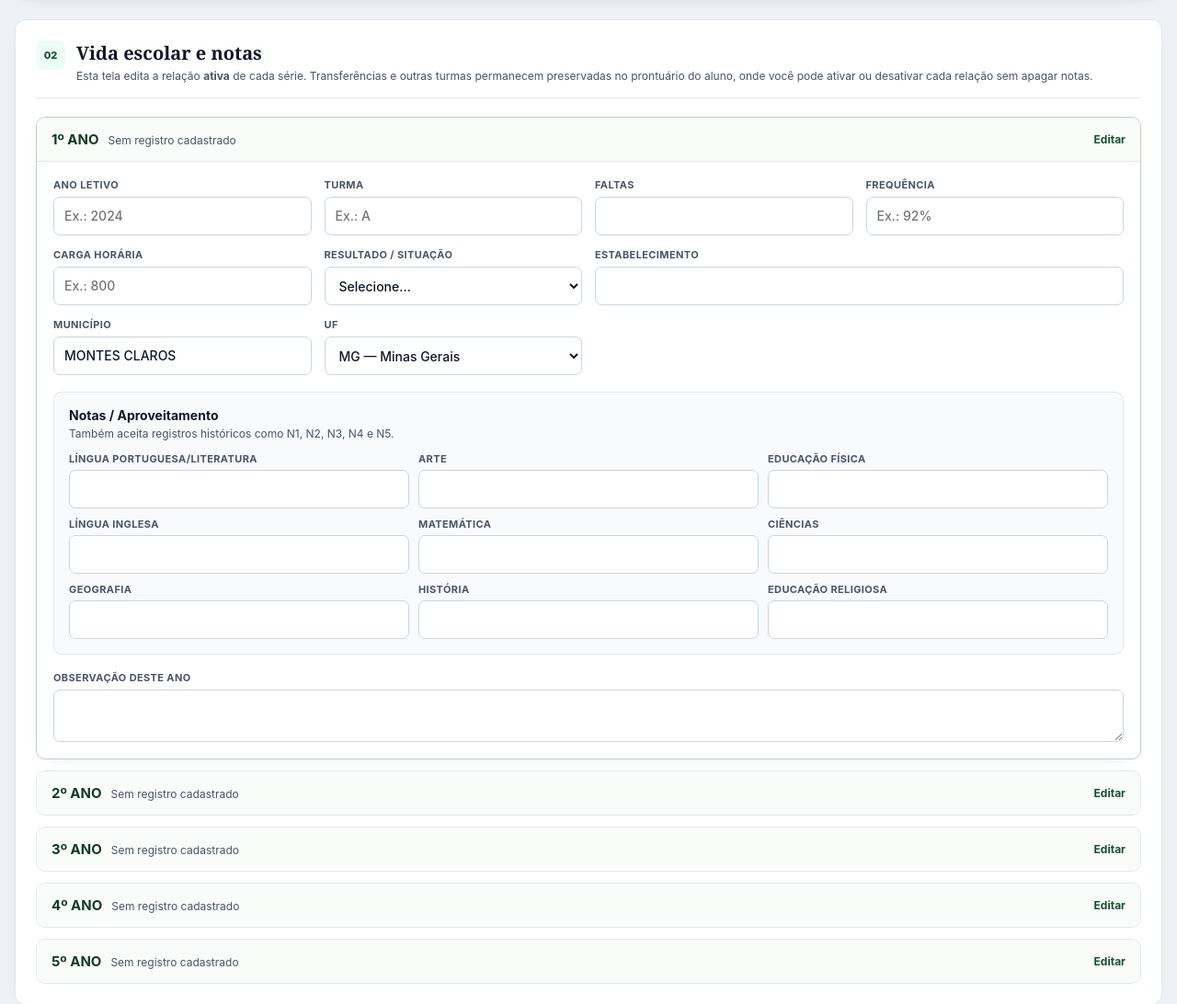
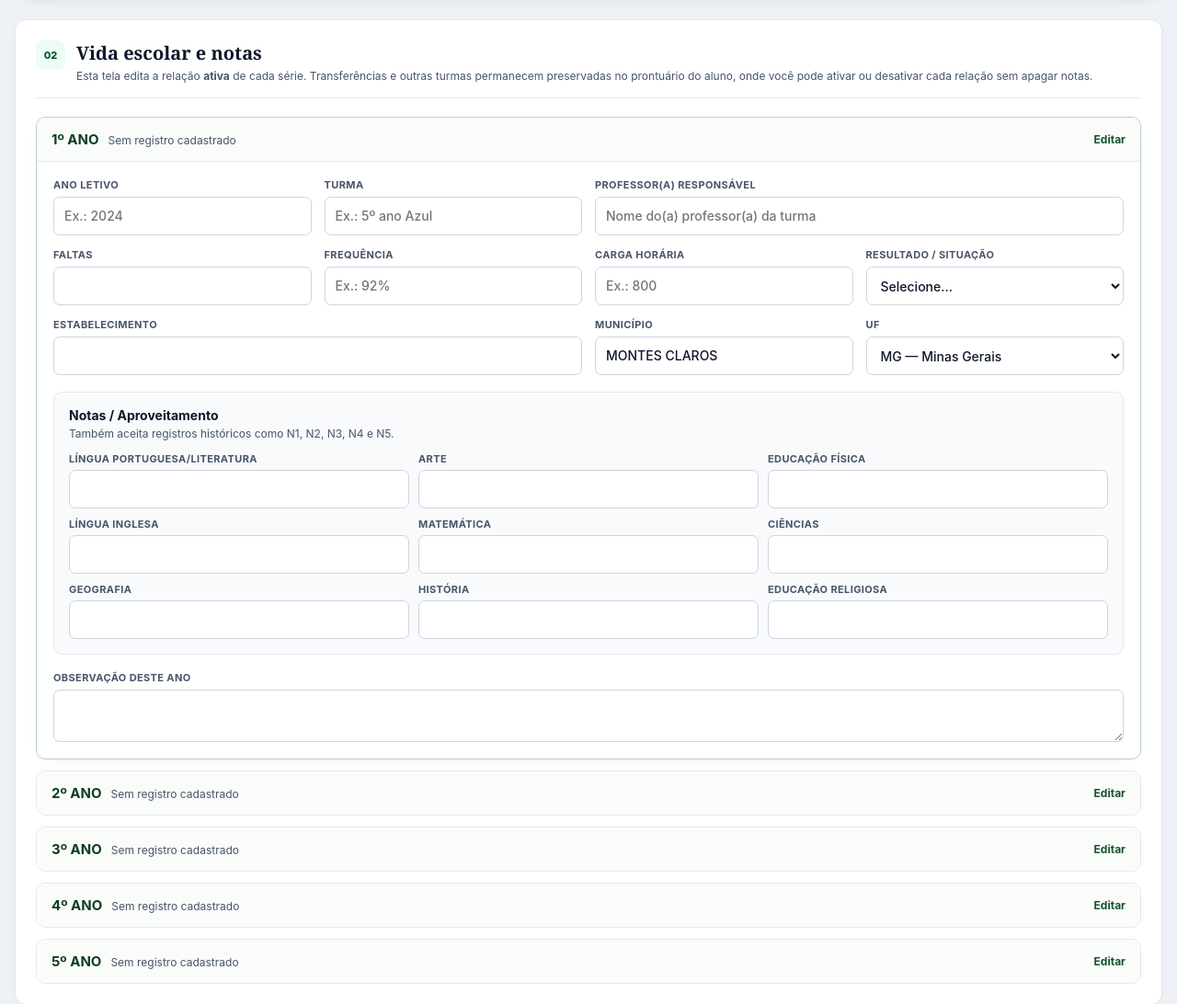
Before and after one commit to Paulo-Andre/historico_egidio, a Django app: page /aluno/novo/ in a window 1280 px wide. Shown: the part 949-2041 px from the top of the page at 92% size. Run offline with Django 5.2, Linux system fonts and the light colour scheme; data that the repository does not hold is empty; parts of the project's set-up code (start-up, migrations or seed data) failed here and were passed over.

Commit message:
ui: permite informar professor responsável por série

```diff
--- a/historico/templates/historico/aluno_form.html
+++ b/historico/templates/historico/aluno_form.html
@@ -207,7 +207,14 @@
             <label class="field">
               <span>Turma</span>
               <input type="text" name="serie_{{ ano.serie }}_turma"
-                     value="{{ ano.turma }}" placeholder="Ex.: A">
+                     value="{{ ano.turma }}" placeholder="Ex.: 5º ano Azul">
+            </label>
+
+            <label class="field field--wide">
+              <span>Professor(a) responsável</span>
+              <input type="text" name="serie_{{ ano.serie }}_professor_responsavel"
+                     value="{{ ano.professor_responsavel }}"
+                     placeholder="Nome do(a) professor(a) da turma">
             </label>
 
             <label class="field">
```
